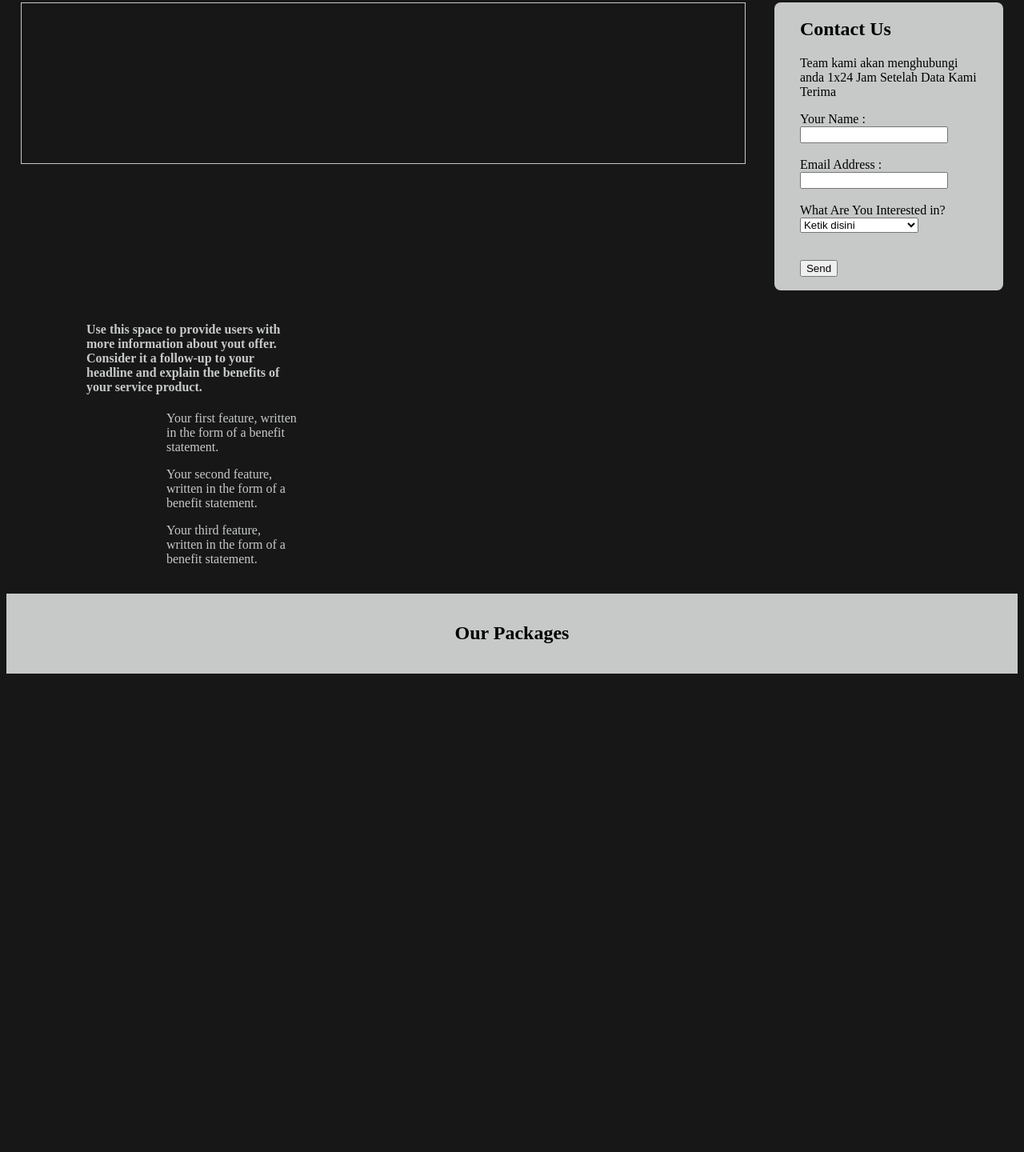
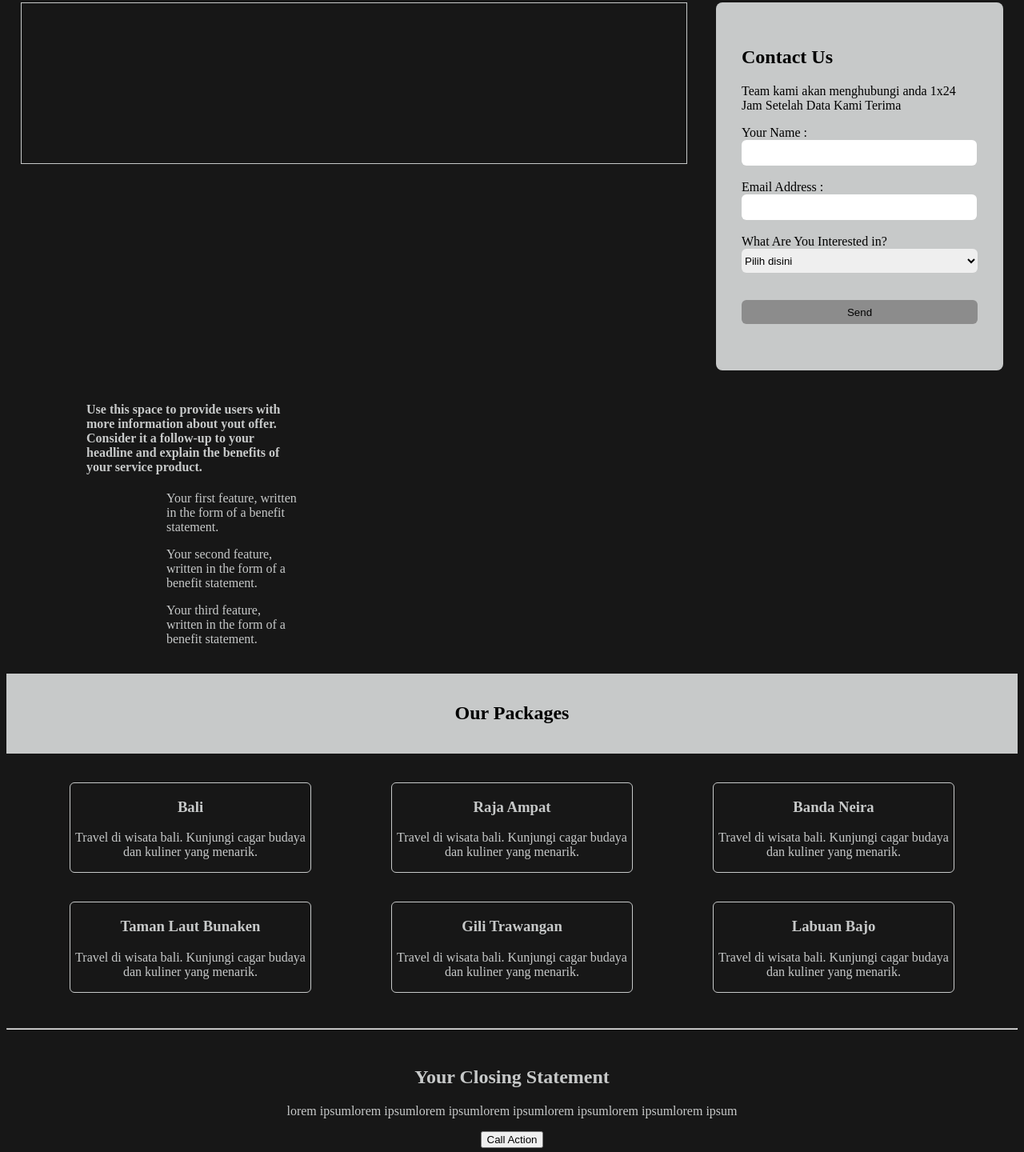
Before and after one commit to revou-fundamental-course/29-apr-24-semerdekamu, a plain HTML site: page index.html in a window 1280 px wide. Shown: the part 198-1638 px from the top of the page at 80% size. Before the commit the page ends 1048 px from the top, so only its background shows below. Drawn offline with Linux system fonts and the light colour scheme.

Commit message:
susaah commit

```diff
--- a/CSS/style.css
+++ b/CSS/style.css
@@ -35,6 +35,7 @@
 .all-body {
     background-color: #171717;
 }
+
 .content-container>header {
 text-align: center;
 color: #c7c9c9;
@@ -43,6 +44,7 @@ color: #c7c9c9;
 .body-content {
     display: flex;
 }
+
 .core-body {
     height: 200px;
     width: 100%;
@@ -59,16 +61,47 @@ color: #c7c9c9;
     border: 0;
     border-radius: 8px;
     width: 400px;
-    height: 360px;
+    height: 460px;
 }
 
 .itemcontentright {
     margin-left: 32px;
     margin-right: 32px;
+    margin-top: 55px;
 }
 .item-form {
     text-align: left;
 }
+
+#name {
+    width: 290px;
+    height: 30px;
+    border: 0;
+    border-radius: 6px;
+}
+
+#email {
+    width: 290px;
+    height: 30px;
+    border: 0;
+    border-radius: 6px;
+}
+
+#select-option {
+    width: 295px;
+    height: 30px;
+    border: 0;
+    border-radius: 6px;
+}
+
+.submit {
+    width: 295px;
+    height: 30px;
+    border: 0;
+    border-radius: 6px;
+    background-color: #8C8C8C;
+}
+
 .item-form>input {
     height: 32px;
     width: 50%;
@@ -97,3 +130,74 @@ color: #c7c9c9;
     font-size: 24px;
     font-weight: bold;
 }
+
+.second-body-content {
+    display: flex;
+    justify-content: center;
+    text-align: center;
+}
+
+.bali {
+    border-radius: 6px;
+    margin-left: 50px;
+    margin-right: 50px;
+    color: #c7c9c9;
+    border: 1px solid;
+    width: 300px;
+}
+
+.raja-ampat {
+    border-radius: 6px;
+    margin-left: 50px;
+    margin-right: 50px;
+    color: #c7c9c9;
+    border: 1px solid;
+    width: 300px;;
+}
+
+.banda-neira {
+    border-radius: 6px;
+    margin-left: 50px;
+    margin-right: 50px;
+    color: #c7c9c9;
+    border: 1px solid;
+    width: 300px;
+}
+
+.third-body-content {
+    display: flex;
+    justify-content: center;
+    text-align: center;
+}
+
+.taman-laut-bunaken {
+    border-radius: 6px;
+    margin-left: 50px;
+    margin-right: 50px;
+    color: #c7c9c9;
+    border: 1px solid;
+    width: 300px;
+}
+
+.gili-trawangan {
+    border-radius: 6px;
+    margin-left: 50px;
+    margin-right: 50px;
+    color: #c7c9c9;
+    border: 1px solid;
+    width: 300px;
+}
+
+.labuan-bajo {
+    border-radius: 6px;
+    margin-left: 50px;
+    margin-right: 50px;
+    color: #c7c9c9;
+    border: 1px solid;
+    width: 300px;
+}
+
+.forth-content {
+    text-align: center;
+    color: #c7c9c9;
+}
--- a/index.html
+++ b/index.html
@@ -35,22 +35,22 @@
                                 <label for="name">Your Name :</label><br>
                                 <input type="text" id="name" name="name"><br>
                                 <br>
-                                <label for="lname">Email Address :</label><br>
-                                <input type="text" id="lname" name="lname"><br>
+                                <label for="email">Email Address :</label><br>
+                                <input type="text" id="email" name="email"><br>
                                 <br>
                                 <label for="destination">What Are You Interested in?</label><br>
-                                <select name="Select Option">
-                                    <option>Ketik disini</option>
+                                <select id="select-option" >
+                                    <option>Pilih disini</option>
                                     <option value="rajaampat">Raja Ampat</option>
                                     <option value="bandaneira">Banda Neira</option>
                                     <option value="bali">Bali</option>
                                     <option value="bunaken">Taman Laut Bunaken</option>
-                                    <option value="lombok">Gili Trawangan</option>
+                                    <option value="ntb">Gili Trawangan</option>
                                 </select>
                               </form>
                               <br>
-                              <p class="submit">
-                                <input type="submit" value="Send">
+                              <p>
+                                <input class="submit" type="submit" value="Send">
                               </p>
                         </section>
                     </header>
@@ -65,9 +65,53 @@
             <section class="our-package">
                 <h1>Our Packages</h1>
             </section>
+            <br>
+            <br>
+            <section class="second-body-content">
+                <div class="bali">
+                    <h3>Bali</h3>
+                    <p>Travel di wisata bali. Kunjungi cagar budaya dan kuliner yang menarik.</p>
+                </div>
+                <div class="raja-ampat">
+                    <h3>Raja Ampat</h3>
+                    <p>Travel di wisata bali. Kunjungi cagar budaya dan kuliner yang menarik.</p>
+                </div>
+                <div class="banda-neira">
+                    <h3>Banda Neira</h3>
+                    <p>Travel di wisata bali. Kunjungi cagar budaya dan kuliner yang menarik.</p>
+                </div>
+            </section>
+            <br>
+            <br>
+            <section class="third-body-content">
+                <div class="taman-laut-bunaken">
+                    <h3>Taman Laut Bunaken</h3>
+                    <p>Travel di wisata bali. Kunjungi cagar budaya dan kuliner yang menarik.</p>
+                </div>
+                <div class="gili-trawangan">
+                    <h3>Gili Trawangan</h3>
+                    <p>Travel di wisata bali. Kunjungi cagar budaya dan kuliner yang menarik.</p>
+                </div>
+                <div class="labuan-bajo">
+                    <h3>Labuan Bajo</h3>
+                    <p>Travel di wisata bali. Kunjungi cagar budaya dan kuliner yang menarik.</p>
+                </div>
+            </section>
+            <br><br>
+            <hr>
+            <section class="forth-content">
+                <br>
+                <h2>Your Closing Statement</h2>
+                <p>lorem ipsumlorem ipsumlorem ipsumlorem ipsumlorem ipsumlorem ipsumlorem ipsum</p>
+                <button class="call-action" type="button" value="OK">Call Action</button>
+            </section>
+            <section class="fifth-content">
+
+            </section>
         </article>
         <script src="js/script.js"></script>
 </section>
+
     </body>
     <footer>
 
```
